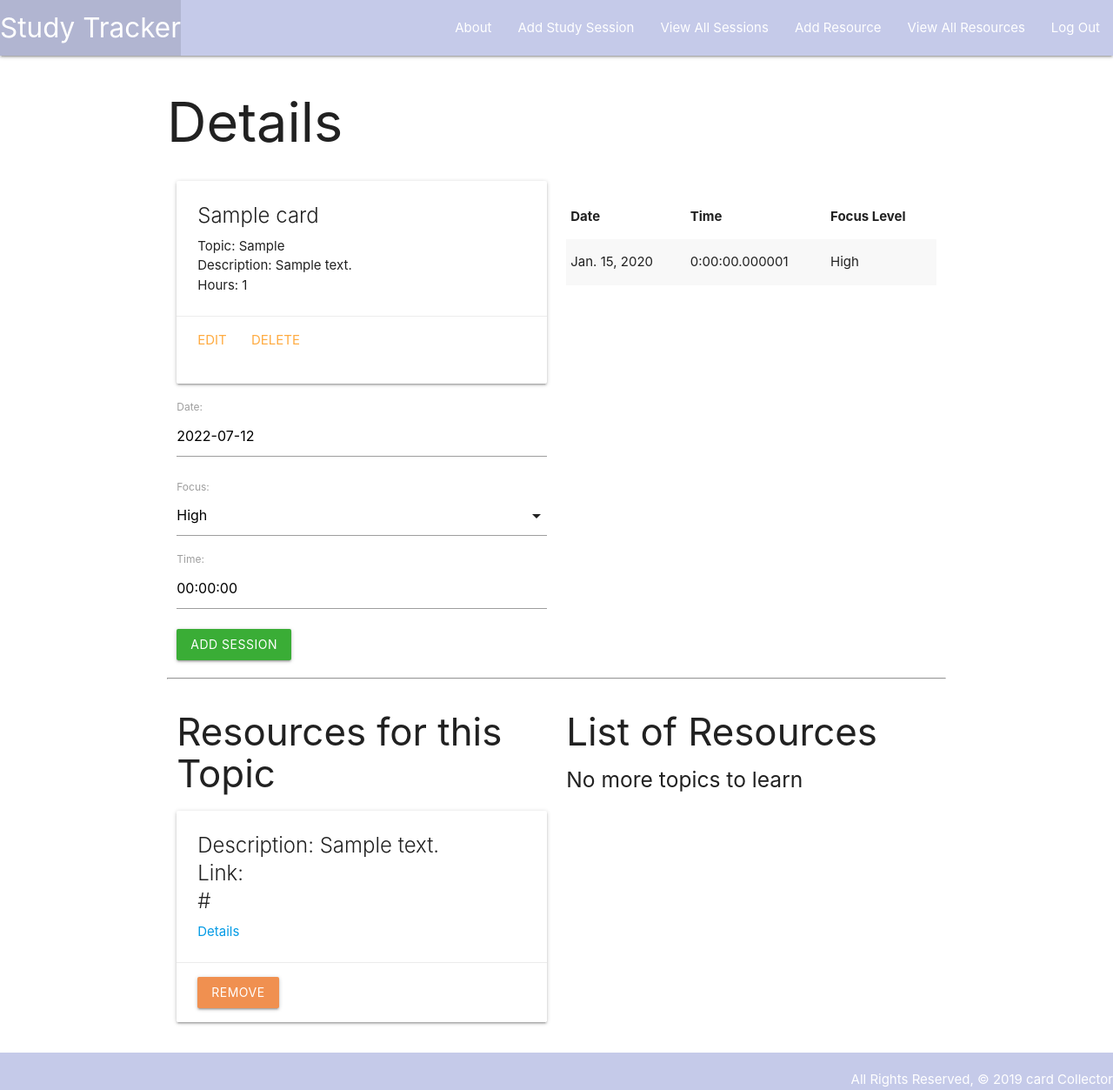
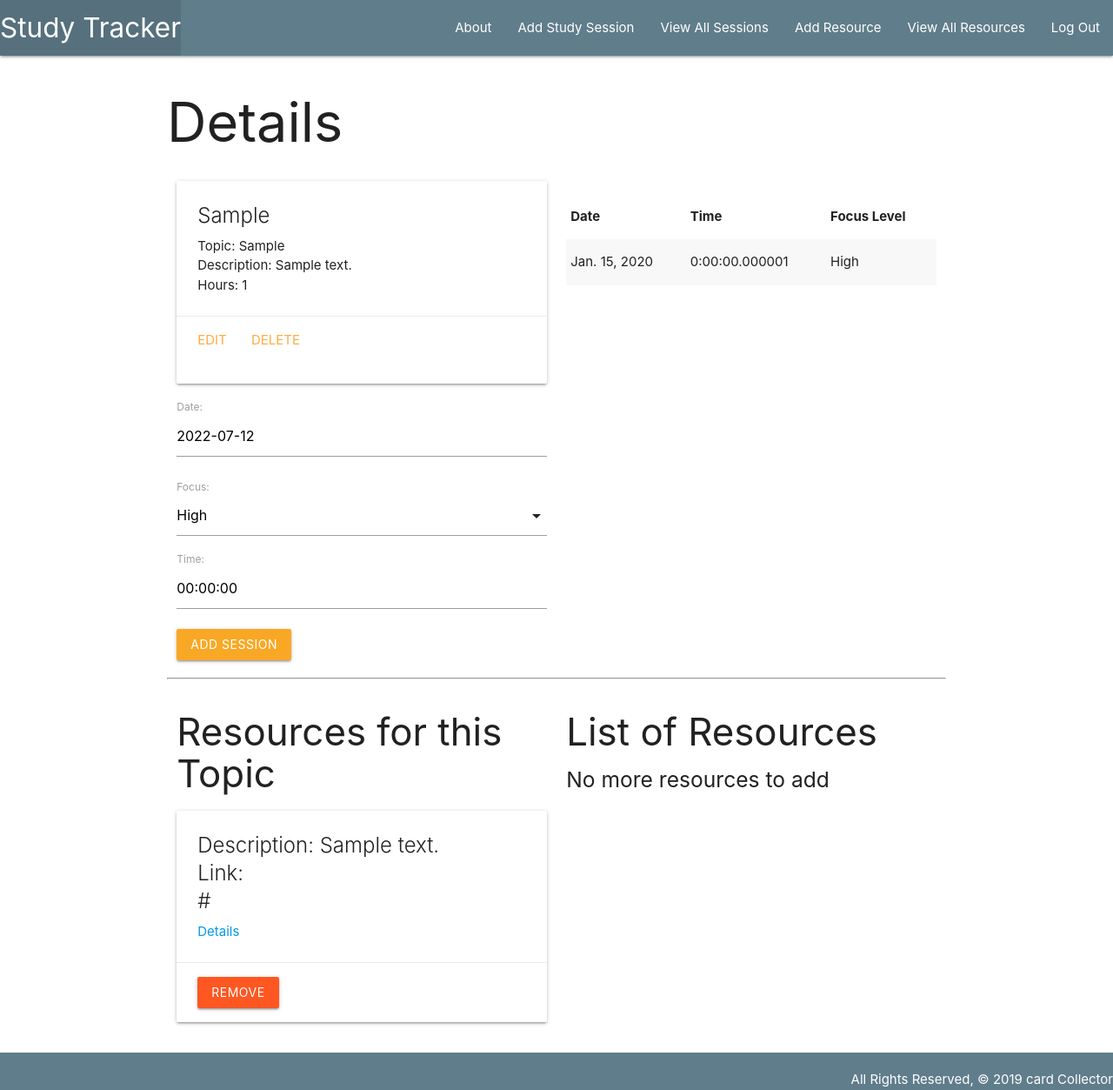
Before and after one commit to yayakix/study-habit-tracker, a Django app: page /cards/1/ in a window 1280 px wide. Shown: the whole page at 87% size. Run offline with Django 4.2, Linux system fonts and the light colour scheme; a user stored in the database is signed in; tables that the repository leaves empty hold one stand-in row (values such as "Sample post").

Commit message:
color theme change

```diff
--- a/studytracker/main_app/models.py
+++ b/studytracker/main_app/models.py
@@ -20,7 +20,7 @@
         return reverse('toys_detail', kwargs={'pk': self.id})
 
 class Card(models.Model):
-    name = models.CharField(max_length=100)
+    goal = models.CharField(max_length=100)
     topic = models.CharField(max_length=100)
     description = models.TextField(max_length=250)
     hours = models.IntegerField()
@@ -31,7 +31,7 @@
         return self.feeding_set.filter(date=date.today()).count() >= len(HEALS)
 
     def __str__(self):
-        return self.name
+        return self.goal
     def get_absolute_url(self):
         return reverse('detail', kwargs={'card_id': self.id})
 
--- a/studytracker/main_app/templates/base.html
+++ b/studytracker/main_app/templates/base.html
@@ -24,7 +24,7 @@
   <body>
     <header class="navbar-fixed">
       <nav>
-        <div class="nav-wrapper indigo lighten-4">
+        <div class="nav-wrapper  blue-grey">
           <ul>
             <li>
               <a href="/" class="left brand-logo"> Study Tracker</a>
@@ -51,7 +51,8 @@
       </nav>
     </header>
     <main class="container">{% block content %} {% endblock %}</main>
-    <footer class="page-footer indigo lighten-4">
+    <footer class="page-footer blue-grey
+">
       <div class="right">All Rights Reserved, © 2019 card Collector</div>
     </footer>
   </body>
--- a/studytracker/main_app/templates/cards/detail.html
+++ b/studytracker/main_app/templates/cards/detail.html
@@ -6,7 +6,7 @@
   <div class="col s6">
     <div class="card">
       <div class="card-content">
-        <span class="card-title">{{ card.name }}</span>
+        <span class="card-title">{{ card.goal }}</span>
         <p>Topic: {{ card.topic }}</p>
         <p>Description: {{ card.description }}</p>
 
@@ -24,9 +24,9 @@
       {% csrf_token %} {{ feeding_form.as_p }}
       <input
         type="submit"
-        class="btn"
+        class="btn yellow darken-3"
         value="Add Session"
-        style="background-color: rgb(58, 173, 54)"
+
       />
     </form>
   </div>
@@ -86,8 +86,7 @@
           {% csrf_token %}
           <button
             type="submit"
-            class="btn"
-            style="background-color: rgb(240, 144, 80)"
+            class="btn  deep-orange"
           >
             Remove
           </button>
@@ -95,7 +94,7 @@
       </div>
     </div>
     {% endfor %} {% else %}
-    <h5>Nothing Mastered Yet!</h5>
+    <h5>You have not added any helpful resources yet</h5>
     {% endif %}
   </div>
   <div class="col s6">
@@ -114,8 +113,8 @@
           {% csrf_token %}
           <button
             type="submit"
-            class="btn"
-            style="background-color: rgb(58, 173, 54)"
+            class="btn yellow darken-3"
+
           >
             Add
           </button>
@@ -123,7 +122,7 @@
       </div>
     </div>
     {% endfor %} {% else %}
-    <h5>No more topics to learn</h5>
+    <h5>No more resources to add</h5>
     {% endif %}
   </div>
 
--- a/studytracker/main_app/templates/main_app/card_form.html
+++ b/studytracker/main_app/templates/main_app/card_form.html
@@ -14,6 +14,6 @@
     <!-- Render the inputs inside of <tr>s & <td>s -->
     {{ form.as_table }}
   </table>
-  <input type="submit" value="Submit!" class="btn" />
+  <input type="submit" value="Submit!" class="btn yellow darken-3" />
 </form>
 {% endblock %}
--- a/studytracker/main_app/templates/main_app/toy_form.html
+++ b/studytracker/main_app/templates/main_app/toy_form.html
@@ -10,7 +10,7 @@
     {{ form.as_table }}
   </table>
   <input
-    class="btn blue"
+    class="btn yellow darken-3"
     type="submit"
     value="{% if object %} Update! {% else %} Add! {% endif %}"
   />
--- a/studytracker/main_app/views.py
+++ b/studytracker/main_app/views.py
@@ -81,7 +81,7 @@
 
 class CardCreate(LoginRequiredMixin, CreateView):
     model = Card
-    fields = ['name', 'topic', 'description', 'hours']
+    fields = ['goal', 'topic', 'description', 'hours']
     success_url = '/cards/'
     def form_valid(self, form):
     # Assign the logged in user (self.request.user)
```
Also changed, not shown: studytracker/main_app/templates/cards/index.html (+4 -3 lines), studytracker/main_app/migrations/0012_rename_name_card_goal_alter_feeding_date.py (added).
